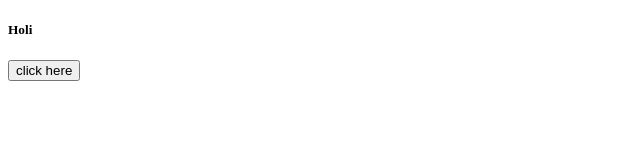
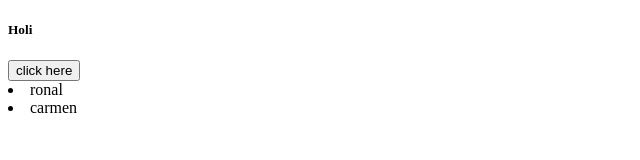
Before and after one commit to kcarbzz/claseWeb1, a plain HTML site: page index.html in a window 1280 px wide. Shown: the whole page, without its empty margins (0-640 px from the left). Drawn offline with Linux system fonts and the light colour scheme.

Commit message:
feat/lista

```diff
--- a/index.html
+++ b/index.html
@@ -6,6 +6,12 @@
     <body>
         <h5>Holi</h5>
         <button>click here</button>
+        <li>
+            ronal
+        </li>
+        <li>
+            carmen
+        </li>
     </body>
     <footer>
 
```
